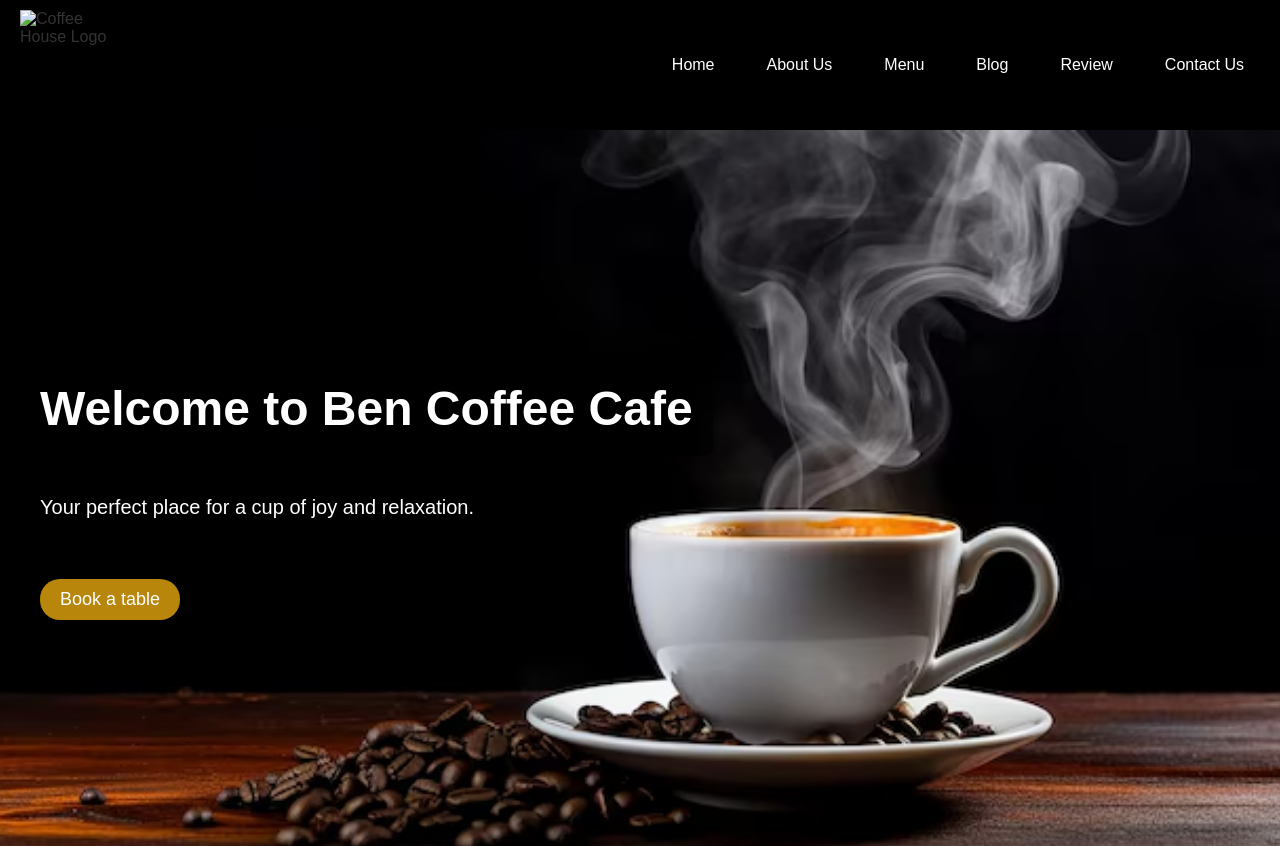
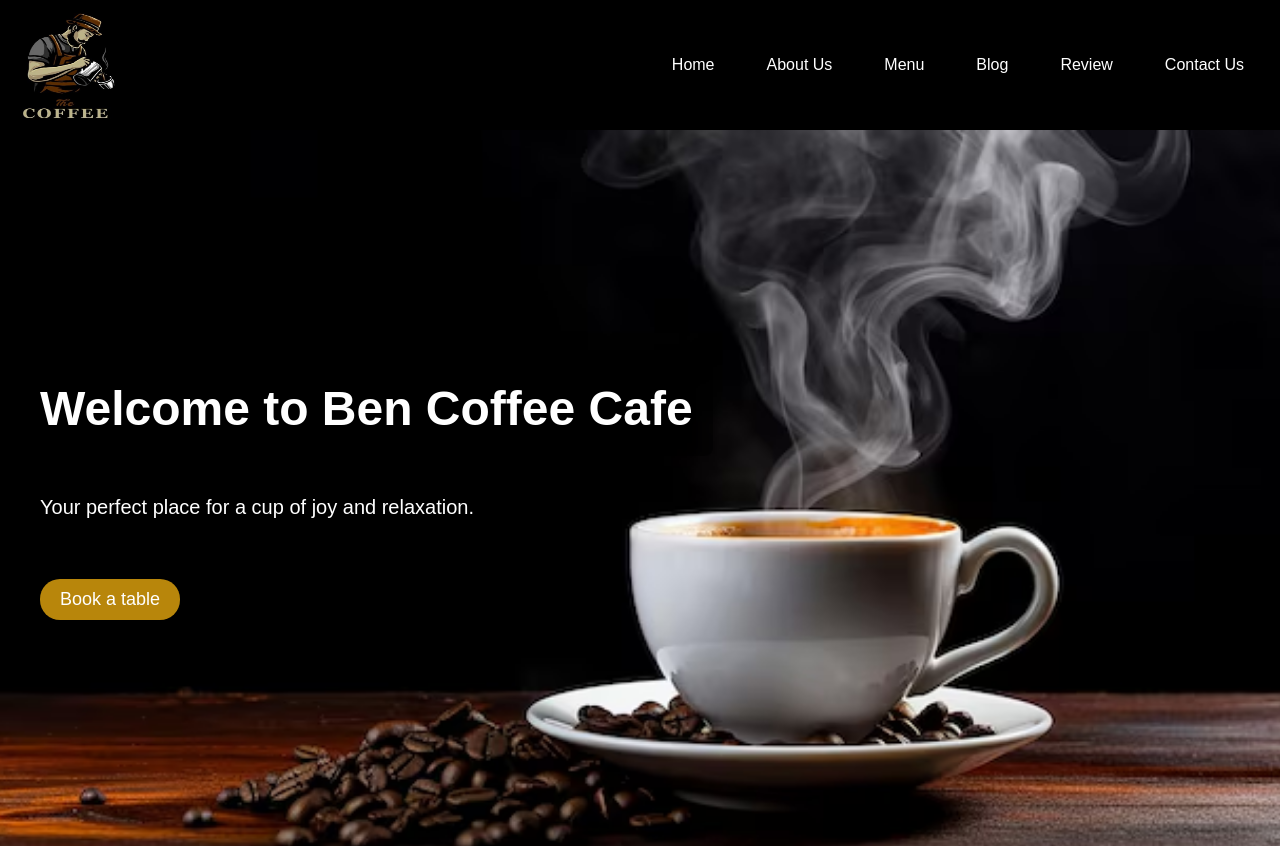
Before and after one commit to bappon1234/coffee_shop_website, a website: page index.html in a window 1280 px wide. Shown: the top 846 px of the page. Drawn offline with nearby package versions, Linux system fonts and the light colour scheme; the site is published under a folder, as on GitHub Pages, so addresses that start at the root find nothing.

Commit message:
Update index.html

```diff
--- a/index.html
+++ b/index.html
@@ -11,7 +11,7 @@
 <body>
     <header>
         <div class="navbar">
-            <img src="/images/l.jpg" alt="Coffee House Logo"> <!-- Replace with actual logo -->
+            <img src="./images/l.jpg" alt="Coffee House Logo"> <!-- Replace with actual logo -->
             <div class="menu-toggle" id="mobile-menu">
                 <i class="fas fa-bars"></i> <!-- Font Awesome icon for hamburger menu -->
             </div>
```
